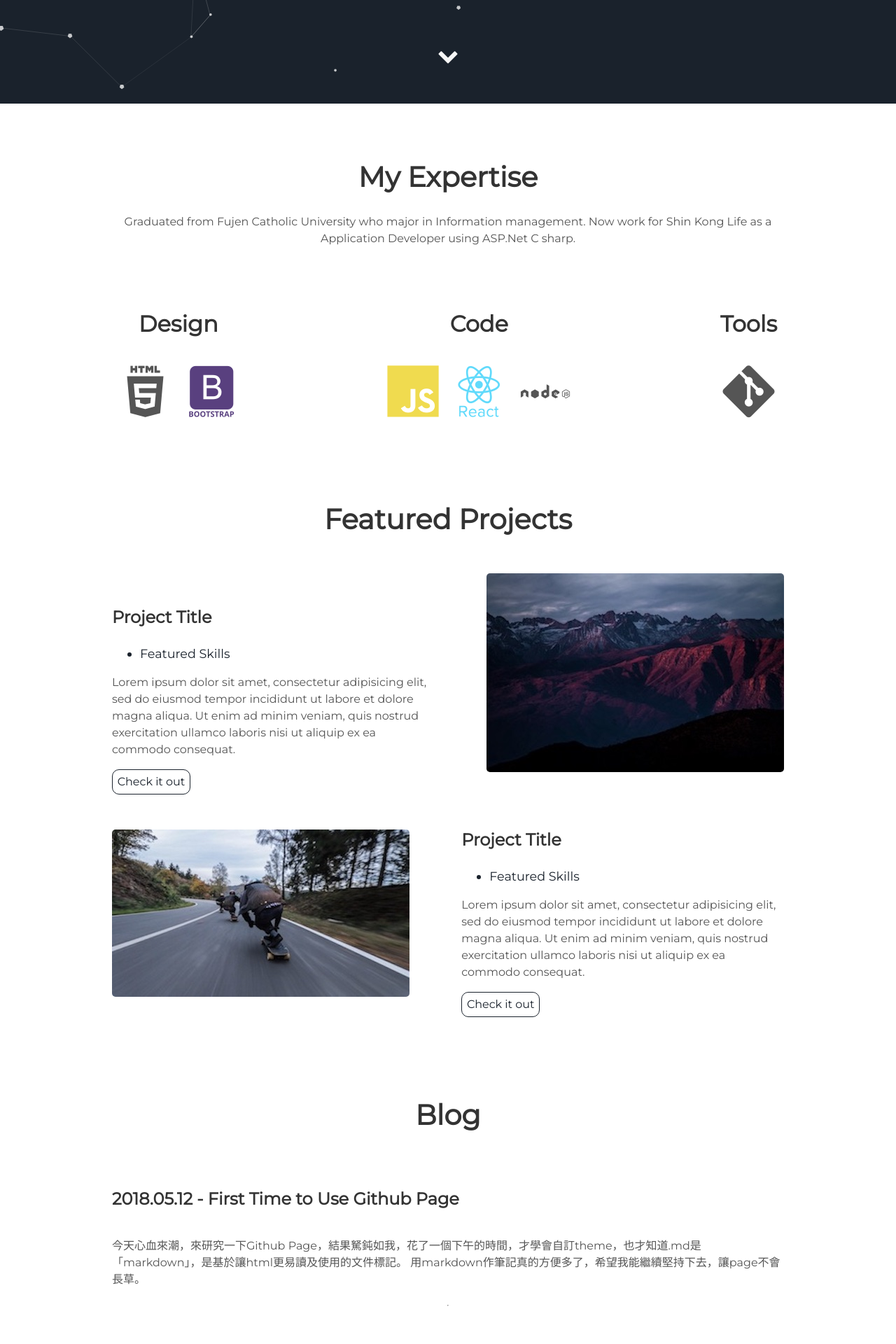
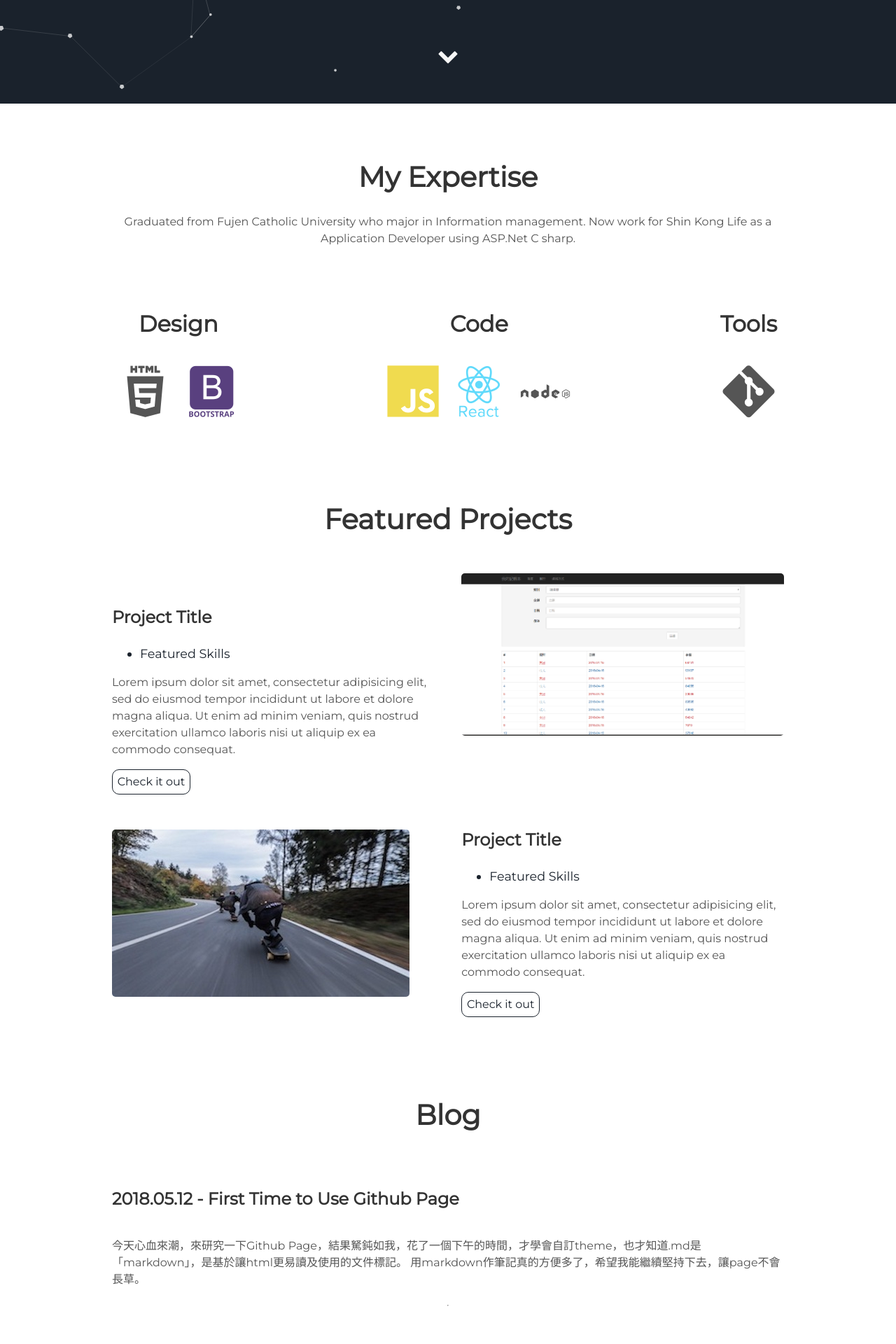
Before and after one commit to YiHsuanLi0113/YiHsuanLi0113.github.io, a Jekyll site: the page built from index.md, in a window 1280 px wide. Shown: the part 752-2672 px from the top of the page at 70% size. Built offline with Jekyll 4.4.1, drawn with Linux system fonts in a browser that asks for light colours; our own code applies the rules of GitHub Pages for plain Markdown files.

Commit message:
change first project img

```diff
--- a/_includes/projects.html
+++ b/_includes/projects.html
@@ -3,7 +3,7 @@
 </div>
 <div class="user-projects">
   <div class="images-right">
-    <img alt="mountains" src="{{ "/assets/img/mountains.jpg" | prepend: site.baseurl }}" />
+    <img alt="mountains" src="{{ "/assets/img/bookkeeping.png" | prepend: site.baseurl }}" />
   </div>
   <div class="contents">
     <h3> Project Title </h3>
```
